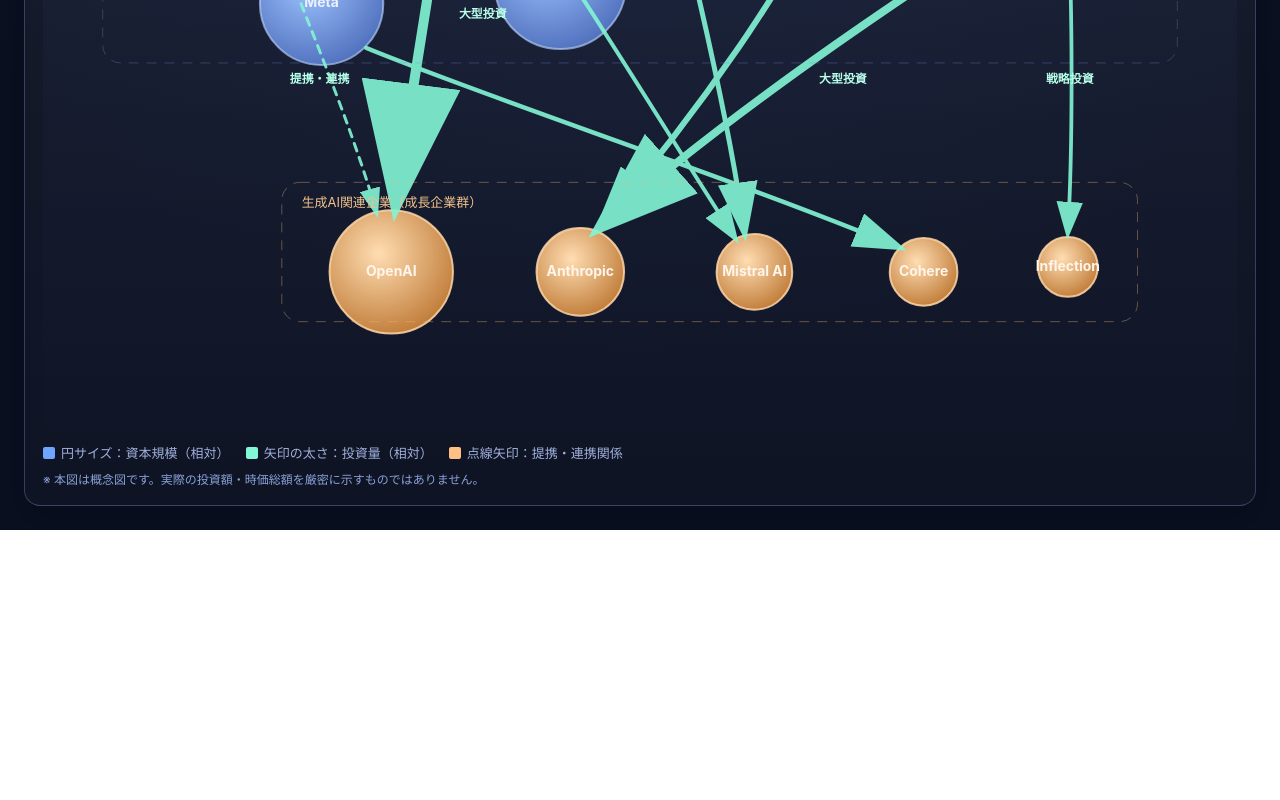
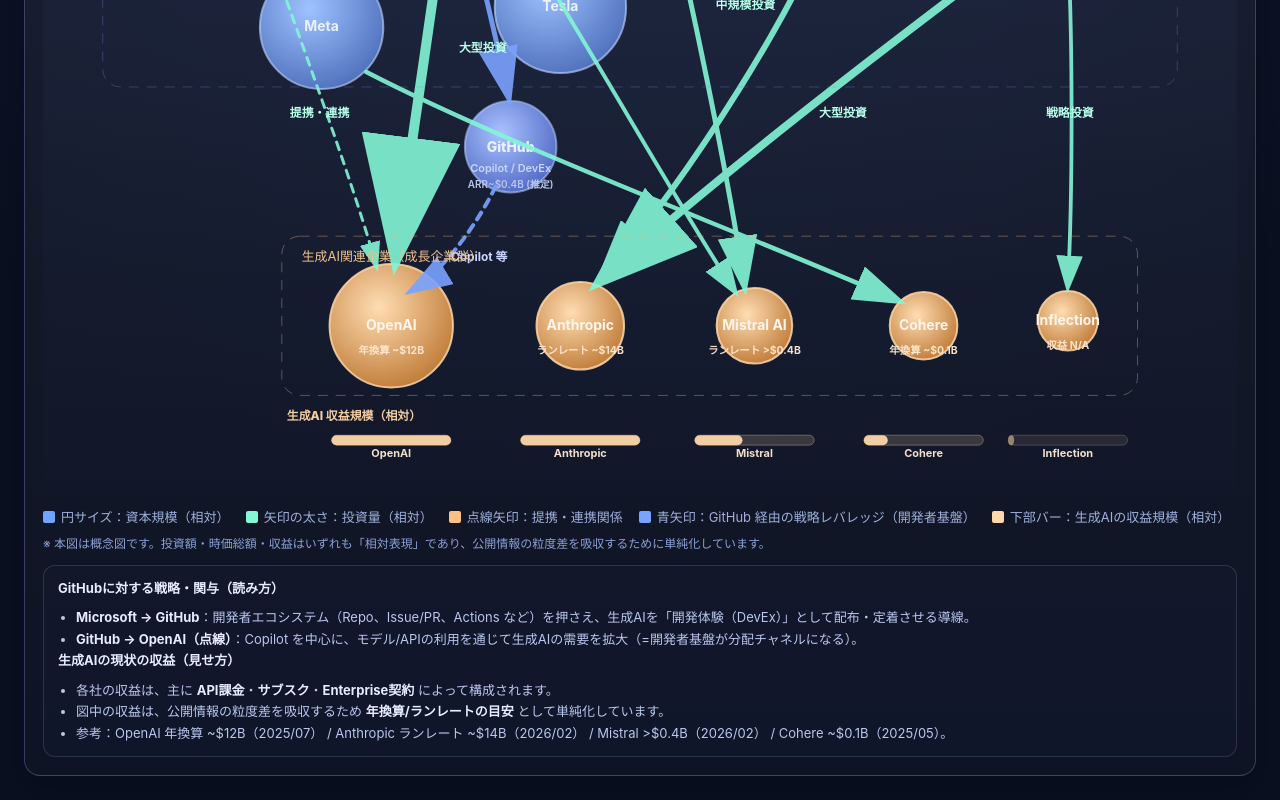
Before and after one commit to nakajima-masahiko/infographicsPublic, a plain HTML site: page Investment/magnificent-seven-genai-relationship.html in a window 1280 px wide. Shown: the part 476-1276 px from the top of the page. Before the commit the page ends 1006 px from the top, so only its background shows below. Drawn offline with Linux system fonts and the light colour scheme.

Commit message:
magnificent-seven-genai-relationship.html の更新

```diff
--- a/Investment/magnificent-seven-genai-relationship.html
+++ b/Investment/magnificent-seven-genai-relationship.html
@@ -78,6 +78,8 @@
     .legend .cap::before { background: #6fa4ff; }
     .legend .invest::before { background: #83f6d5; }
     .legend .partner::before { background: #ffbf85; }
+    .legend .platform::before { background: #7aa2ff; }
+    .legend .rev::before { background: #ffd7aa; }
 
     .note {
       margin-top: 8px;
@@ -85,9 +87,25 @@
       color: #89a0d8;
     }
 
-    text {
-      user-select: none;
+    .context {
+      margin-top: 14px;
+      padding: 12px 14px;
+      border-radius: 12px;
+      border: 1px solid rgba(167, 188, 255, 0.18);
+      background: rgba(20, 28, 52, 0.35);
+      color: #b9c7ee;
+      font-size: 13px;
+      line-height: 1.65;
     }
+
+    .context b { color: #e7ecff; }
+
+    .context ul {
+      margin: 8px 0 0;
+      padding-left: 18px;
+    }
+
+    text { user-select: none; }
   </style>
 </head>
 <body>
@@ -96,10 +114,11 @@
     <p class="subtitle">
       円の大きさは時価総額規模（概念図）を、矢印の太さは投資規模を表現。
       太い矢印ほど投資インパクトが大きいことを示します。
+      併せて、<b>GitHub（開発者プラットフォーム）</b>への関与と、<b>生成AIの収益化（相対）</b>も示します。
     </p>
 
     <div class="card">
-      <svg viewBox="0 0 1200 780" role="img" aria-label="マグニフィセント・セブンと生成AI関連会社の投資関係図">
+      <svg viewBox="0 0 1200 820" role="img" aria-label="マグニフィセント・セブンと生成AI関連会社の投資関係図">
         <defs>
           <marker id="arrowBig" markerWidth="14" markerHeight="10" refX="12" refY="5" orient="auto">
             <polygon points="0,0 14,5 0,10" fill="#83f6d5"></polygon>
@@ -110,6 +129,9 @@
           <marker id="arrowSmall" markerWidth="10" markerHeight="7" refX="8" refY="3.5" orient="auto">
             <polygon points="0,0 10,3.5 0,7" fill="#83f6d5"></polygon>
           </marker>
+          <marker id="arrowPlatform" markerWidth="12" markerHeight="8" refX="10" refY="4" orient="auto">
+            <polygon points="0,0 12,4 0,8" fill="#7aa2ff"></polygon>
+          </marker>
 
           <radialGradient id="mg7Grad" cx="40%" cy="35%" r="70%">
             <stop offset="0%" stop-color="#9ec3ff" />
@@ -118,6 +140,10 @@
           <radialGradient id="aiGrad" cx="40%" cy="35%" r="70%">
             <stop offset="0%" stop-color="#ffddb2" />
             <stop offset="100%" stop-color="#bf7a36" />
+          </radialGradient>
+          <radialGradient id="platformGrad" cx="40%" cy="35%" r="70%">
+            <stop offset="0%" stop-color="#a8c2ff" />
+            <stop offset="100%" stop-color="#5169c4" />
           </radialGradient>
         </defs>
 
@@ -144,66 +170,145 @@
           <text x="520" y="334">Tesla</text>
         </g>
 
+        <!-- Developer platform (GitHub) -->
+        <g>
+          <circle cx="470" cy="470" r="46" fill="url(#platformGrad)" stroke="#bbd3ff" stroke-opacity="0.55" stroke-width="2" />
+          <text x="470" y="475" fill="#eaf1ff" font-size="14" font-weight="800" text-anchor="middle">GitHub</text>
+          <text x="470" y="495" fill="#c9d6ff" font-size="11" font-weight="600" text-anchor="middle">Copilot / DevEx</text>
+          <text x="470" y="512" fill="#b9c7ee" font-size="10" font-weight="600" text-anchor="middle">ARR~$0.4B (推定)</text>
+        </g>
+
         <!-- Gen AI related companies -->
         <g fill="url(#aiGrad)" stroke="#ffd7aa" stroke-opacity="0.85" stroke-width="2">
-          <circle cx="350" cy="620" r="62" /> <!-- OpenAI -->
-          <circle cx="540" cy="620" r="44" /> <!-- Anthropic -->
-          <circle cx="715" cy="620" r="38" /> <!-- Mistral -->
-          <circle cx="885" cy="620" r="34" /> <!-- Cohere -->
-          <circle cx="1030" cy="615" r="30" /> <!-- Inflection -->
+          <circle cx="350" cy="650" r="62" /> <!-- OpenAI -->
+          <circle cx="540" cy="650" r="44" /> <!-- Anthropic -->
+          <circle cx="715" cy="650" r="38" /> <!-- Mistral -->
+          <circle cx="885" cy="650" r="34" /> <!-- Cohere -->
+          <circle cx="1030" cy="645" r="30" /> <!-- Inflection -->
         </g>
 
         <g fill="#fff5ea" font-size="14" font-weight="700" text-anchor="middle">
-          <text x="350" y="624">OpenAI</text>
-          <text x="540" y="624">Anthropic</text>
-          <text x="715" y="624">Mistral AI</text>
-          <text x="885" y="624">Cohere</text>
-          <text x="1030" y="619">Inflection</text>
+          <text x="350" y="654">OpenAI</text>
+          <text x="540" y="654">Anthropic</text>
+          <text x="715" y="654">Mistral AI</text>
+          <text x="885" y="654">Cohere</text>
+          <text x="1030" y="649">Inflection</text>
+        </g>
+
+        <!-- Revenue labels (current, simplified) -->
+        <g fill="#ffe9d3" font-size="10.5" font-weight="700" text-anchor="middle" opacity="0.95">
+          <text x="350" y="678">年換算 ~$12B</text>
+          <text x="540" y="678">ランレート ~$14B</text>
+          <text x="715" y="678">ランレート &gt;$0.4B</text>
+          <text x="885" y="678">年換算 ~$0.1B</text>
+          <text x="1030" y="673">収益 N/A</text>
         </g>
 
         <!-- Investment arrows (thickness = investment size) -->
         <g fill="none" stroke="#83f6d5" stroke-linecap="round" opacity="0.9">
           <!-- Microsoft -> OpenAI (very large) -->
-          <path d="M410 190 C390 330, 365 470, 355 550" stroke-width="10" marker-end="url(#arrowBig)" />
+          <path d="M410 190 C390 340, 365 500, 355 580" stroke-width="10" marker-end="url(#arrowBig)" />
           <!-- Amazon -> Anthropic (large) -->
-          <path d="M1000 255 C900 320, 700 450, 560 575" stroke-width="8" marker-end="url(#arrowBig)" />
+          <path d="M1000 255 C900 330, 700 480, 560 605" stroke-width="8" marker-end="url(#arrowBig)" />
           <!-- Alphabet -> Anthropic (medium-large) -->
-          <path d="M800 215 C760 320, 650 470, 560 575" stroke-width="6" marker-end="url(#arrowMid)" />
+          <path d="M800 215 C760 330, 650 500, 560 605" stroke-width="6" marker-end="url(#arrowMid)" />
           <!-- NVIDIA -> Mistral (medium) -->
-          <path d="M620 185 C650 300, 690 470, 705 580" stroke-width="5" marker-end="url(#arrowMid)" />
+          <path d="M620 185 C650 315, 690 505, 705 610" stroke-width="5" marker-end="url(#arrowMid)" />
           <!-- Meta -> Cohere (medium) -->
-          <path d="M325 395 C460 450, 690 525, 860 595" stroke-width="4.5" marker-end="url(#arrowMid)" />
+          <path d="M325 395 C470 470, 700 555, 860 625" stroke-width="4.5" marker-end="url(#arrowMid)" />
           <!-- Microsoft -> Mistral (small-medium) -->
-          <path d="M430 185 C520 300, 620 470, 695 585" stroke-width="4" marker-end="url(#arrowSmall)" />
+          <path d="M430 185 C520 315, 620 500, 695 615" stroke-width="4" marker-end="url(#arrowSmall)" />
           <!-- Amazon -> Inflection (small-medium) -->
-          <path d="M1030 270 C1035 350, 1035 500, 1030 580" stroke-width="3.8" marker-end="url(#arrowSmall)" />
+          <path d="M1030 270 C1035 360, 1035 520, 1030 610" stroke-width="3.8" marker-end="url(#arrowSmall)" />
           <!-- Apple -> OpenAI partner relation (small) -->
-          <path d="M210 225 C250 330, 310 470, 335 560" stroke-width="3" stroke-dasharray="8 7" marker-end="url(#arrowSmall)" />
+          <path d="M210 225 C250 340, 310 500, 335 590" stroke-width="3" stroke-dasharray="8 7" marker-end="url(#arrowSmall)" />
         </g>
 
-        <!-- labels for investment size -->
+        <!-- GitHub strategy / engagement arrows -->
+        <g fill="none" stroke="#7aa2ff" stroke-linecap="round" opacity="0.9">
+          <!-- Microsoft -> GitHub (platform leverage) -->
+          <path d="M405 170 C430 250, 455 360, 468 420" stroke-width="5" marker-end="url(#arrowPlatform)" />
+          <!-- GitHub -> OpenAI (Copilot model supply / demand creation) -->
+          <path d="M455 510 C430 560, 395 600, 370 615" stroke-width="4" stroke-dasharray="8 7" marker-end="url(#arrowPlatform)" />
+        </g>
+
+        <!-- labels -->
         <g fill="#b7ffe9" font-size="12" font-weight="600">
-          <text x="418" y="365">大型投資</text>
-          <text x="780" y="430">大型投資</text>
-          <text x="676" y="322">中規模投資</text>
-          <text x="1008" y="430">戦略投資</text>
-          <text x="248" y="430">提携・連携</text>
+          <text x="418" y="375">大型投資</text>
+          <text x="780" y="440">大型投資</text>
+          <text x="676" y="332">中規模投資</text>
+          <text x="1008" y="440">戦略投資</text>
+          <text x="248" y="440">提携・連携</text>
+        </g>
+        <g fill="#c9d6ff" font-size="12" font-weight="700">
+          <text x="420" y="300">開発者基盤（GitHub）</text>
+          <text x="410" y="585">Copilot 等</text>
+        </g>
+
+        <!-- Revenue bars (relative) for GenAI companies -->
+        <g opacity="0.95">
+          <text x="245" y="745" fill="#ffd7aa" font-size="12" font-weight="800">生成AI 収益規模（相対）</text>
+
+          <!-- OpenAI (high) -->
+          <rect x="290" y="760" width="120" height="10" rx="5" fill="rgba(255, 215, 170, 0.18)" stroke="rgba(255,215,170,0.35)" />
+          <rect x="290" y="760" width="120" height="10" rx="5" fill="#ffd7aa" />
+
+          <!-- Anthropic (high) -->
+          <rect x="480" y="760" width="120" height="10" rx="5" fill="rgba(255, 215, 170, 0.18)" stroke="rgba(255,215,170,0.35)" />
+          <rect x="480" y="760" width="120" height="10" rx="5" fill="#ffd7aa" />
+
+          <!-- Mistral (mid) -->
+          <rect x="655" y="760" width="120" height="10" rx="5" fill="rgba(255, 215, 170, 0.18)" stroke="rgba(255,215,170,0.35)" />
+          <rect x="655" y="760" width="48" height="10" rx="5" fill="#ffd7aa" />
+
+          <!-- Cohere (low-mid) -->
+          <rect x="825" y="760" width="120" height="10" rx="5" fill="rgba(255, 215, 170, 0.18)" stroke="rgba(255,215,170,0.35)" />
+          <rect x="825" y="760" width="24" height="10" rx="5" fill="#ffd7aa" />
+
+          <!-- Inflection (n/a) -->
+          <rect x="970" y="760" width="120" height="10" rx="5" fill="rgba(255, 215, 170, 0.10)" stroke="rgba(255,215,170,0.22)" />
+          <rect x="970" y="760" width="6" height="10" rx="5" fill="rgba(255,215,170,0.55)" />
+
+          <g fill="#ffe9d3" font-size="11" font-weight="700" text-anchor="middle">
+            <text x="350" y="782">OpenAI</text>
+            <text x="540" y="782">Anthropic</text>
+            <text x="715" y="782">Mistral</text>
+            <text x="885" y="782">Cohere</text>
+            <text x="1030" y="782">Inflection</text>
+          </g>
         </g>
 
         <!-- grouping guides -->
         <rect x="60" y="70" width="1080" height="340" rx="18" fill="none" stroke="#6e8cd5" stroke-opacity="0.32" stroke-dasharray="10 8" />
-        <rect x="240" y="530" width="860" height="140" rx="18" fill="none" stroke="#efb577" stroke-opacity="0.38" stroke-dasharray="10 8" />
+        <rect x="240" y="560" width="860" height="160" rx="18" fill="none" stroke="#efb577" stroke-opacity="0.38" stroke-dasharray="10 8" />
 
         <text x="86" y="95" fill="#9eb4e7" font-size="13">マグニフィセント・セブン（資本規模が大きい）</text>
-        <text x="260" y="555" fill="#f1c18c" font-size="13">生成AI関連企業（成長企業群）</text>
+        <text x="260" y="585" fill="#f1c18c" font-size="13">生成AI関連企業（成長企業群）</text>
       </svg>
 
       <div class="legend">
         <span class="cap">円サイズ：資本規模（相対）</span>
         <span class="invest">矢印の太さ：投資量（相対）</span>
         <span class="partner">点線矢印：提携・連携関係</span>
+        <span class="platform">青矢印：GitHub 経由の戦略レバレッジ（開発者基盤）</span>
+        <span class="rev">下部バー：生成AIの収益規模（相対）</span>
       </div>
-      <div class="note">※ 本図は概念図です。実際の投資額・時価総額を厳密に示すものではありません。</div>
+      <div class="note">※ 本図は概念図です。投資額・時価総額・収益はいずれも「相対表現」であり、公開情報の粒度差を吸収するために単純化しています。</div>
+
+      <div class="context">
+        <b>GitHubに対する戦略・関与（読み方）</b>
+        <ul>
+          <li><b>Microsoft → GitHub</b>：開発者エコシステム（Repo、Issue/PR、Actions など）を押さえ、生成AIを「開発体験（DevEx）」として配布・定着させる導線。</li>
+          <li><b>GitHub → OpenAI（点線）</b>：Copilot を中心に、モデル/APIの利用を通じて生成AIの需要を拡大（=開発者基盤が分配チャネルになる）。</li>
+        </ul>
+
+        <b>生成AIの現状の収益（見せ方）</b>
+        <ul>
+          <li>各社の収益は、主に <b>API課金</b>・<b>サブスク</b>・<b>Enterprise契約</b> によって構成されます。</li>
+          <li>図中の収益は、公開情報の粒度差を吸収するため <b>年換算/ランレートの目安</b> として単純化しています。</li>
+          <li>参考：OpenAI 年換算 ~$12B（2025/07） / Anthropic ランレート ~$14B（2026/02） / Mistral &gt;$0.4B（2026/02） / Cohere ~$0.1B（2025/05）。</li>
+        </ul>
+      </div>
     </div>
   </div>
 </body>
```
